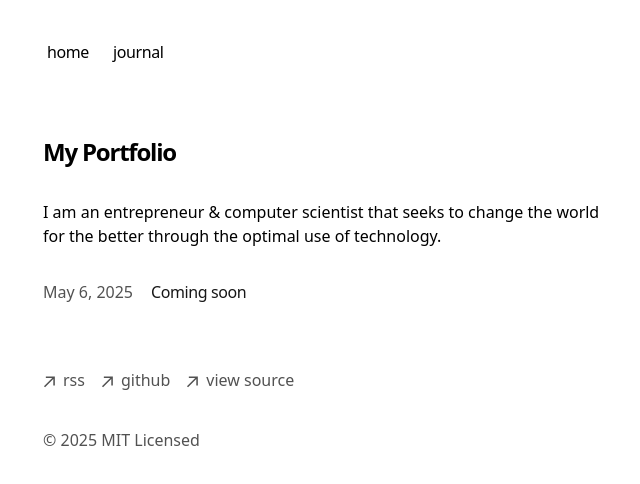
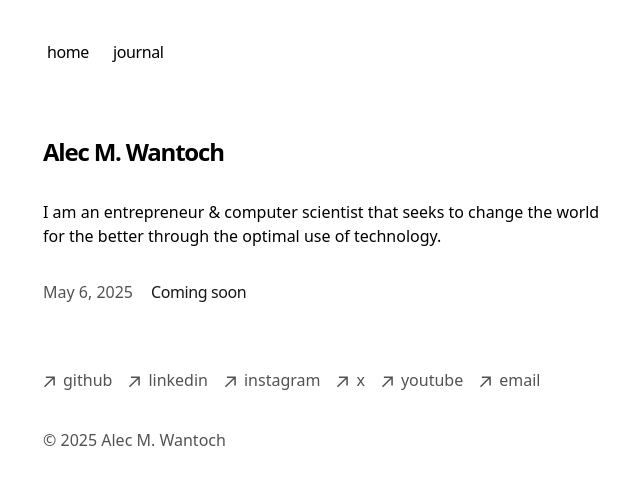
Before and after one commit to awantoch/portfolio, a Next.js app: page / in a window 1280 px wide. Shown: the top 484 px of the page, without its empty margins (309-949 px from the left). Built offline with nearby package versions, Linux system fonts and the light colour scheme; no server answers.

Commit message:
add links and tweak

```diff
--- a/app/components/footer.tsx
+++ b/app/components/footer.tsx
@@ -24,18 +24,7 @@
             className="flex items-center transition-all hover:text-neutral-800 dark:hover:text-neutral-100"
             rel="noopener noreferrer"
             target="_blank"
-            href="/rss"
-          >
-            <ArrowIcon />
-            <p className="ml-2 h-7">rss</p>
-          </a>
-        </li>
-        <li>
-          <a
-            className="flex items-center transition-all hover:text-neutral-800 dark:hover:text-neutral-100"
-            rel="noopener noreferrer"
-            target="_blank"
-            href="https://github.com/vercel/next.js"
+            href="https://github.com/awantoch"
           >
             <ArrowIcon />
             <p className="ml-2 h-7">github</p>
@@ -46,15 +35,59 @@
             className="flex items-center transition-all hover:text-neutral-800 dark:hover:text-neutral-100"
             rel="noopener noreferrer"
             target="_blank"
-            href="https://vercel.com/templates/next.js/portfolio-starter-kit"
+            href="https://linkedin.com/in/awantoch"
           >
             <ArrowIcon />
-            <p className="ml-2 h-7">view source</p>
+            <p className="ml-2 h-7">linkedin</p>
+          </a>
+        </li>
+        <li>
+          <a
+            className="flex items-center transition-all hover:text-neutral-800 dark:hover:text-neutral-100"
+            rel="noopener noreferrer"
+            target="_blank"
+            href="https://instagram.com/awantoch"
+          >
+            <ArrowIcon />
+            <p className="ml-2 h-7">instagram</p>
+          </a>
+        </li>
+        <li>
+          <a
+            className="flex items-center transition-all hover:text-neutral-800 dark:hover:text-neutral-100"
+            rel="noopener noreferrer"
+            target="_blank"
+            href="https://x.com/alecw"
+          >
+            <ArrowIcon />
+            <p className="ml-2 h-7">x</p>
+          </a>
+        </li>
+        <li>
+          <a
+            className="flex items-center transition-all hover:text-neutral-800 dark:hover:text-neutral-100"
+            rel="noopener noreferrer"
+            target="_blank"
+            href="https://youtube.com/awantoch"
+          >
+            <ArrowIcon />
+            <p className="ml-2 h-7">youtube</p>
+          </a>
+        </li>
+        <li>
+          <a
+            className="flex items-center transition-all hover:text-neutral-800 dark:hover:text-neutral-100"
+            rel="noopener noreferrer"
+            target="_blank"
+            href="mailto:alec@wantoch.com"
+          >
+            <ArrowIcon />
+            <p className="ml-2 h-7">email</p>
           </a>
         </li>
       </ul>
       <p className="mt-8 text-neutral-600 dark:text-neutral-300">
-        © {new Date().getFullYear()} MIT Licensed
+        © {new Date().getFullYear()} Alec M. Wantoch
       </p>
     </footer>
   )
--- a/app/page.tsx
+++ b/app/page.tsx
@@ -4,7 +4,7 @@
   return (
     <section>
       <h1 className="mb-8 text-2xl font-semibold tracking-tighter">
-        My Portfolio
+        Alec M. Wantoch
       </h1>
       <p className="mb-4">
         {`I am an entrepreneur & computer scientist that seeks to change the world for the better through the optimal use of technology.`}
```
